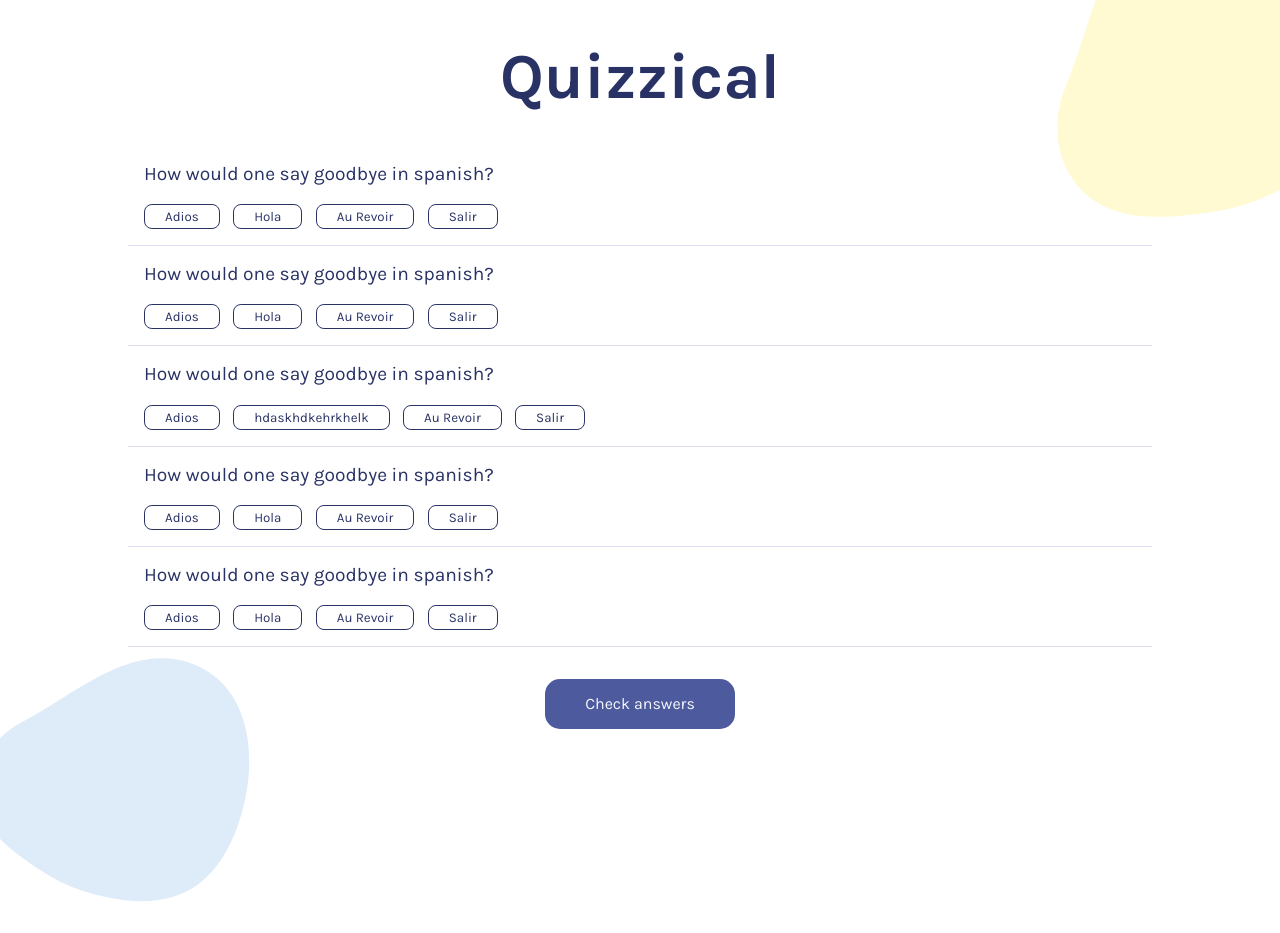
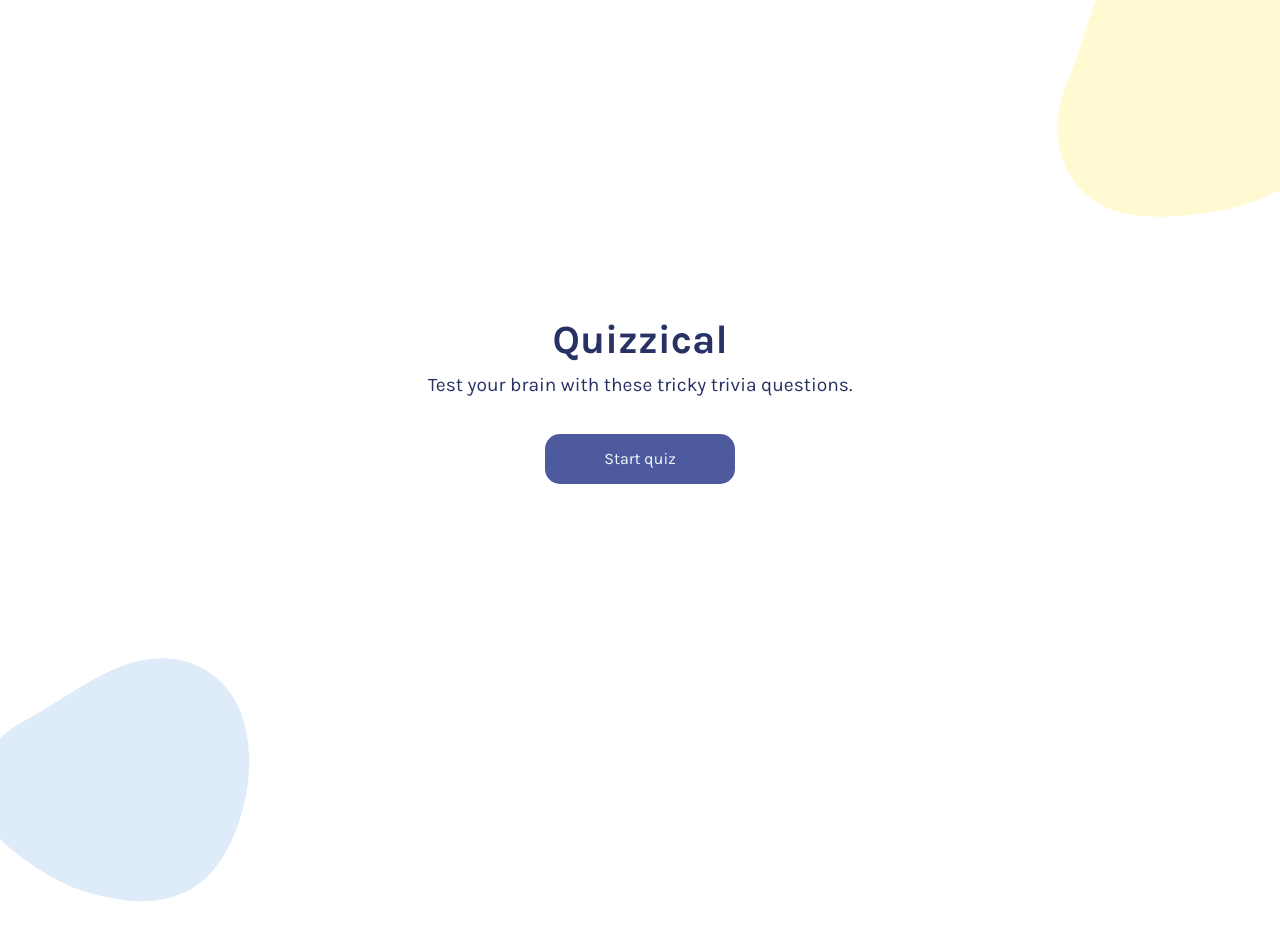
Before and after one commit to Jess247/trivia-quiz, a React (Vite) app: page / in a window 1280 px wide. Shown: the top 933 px of the page. Built offline with nearby package versions, Linux system fonts and the light colour scheme.

Commit message:
Update conditional rendering

```diff
--- a/src/App.jsx
+++ b/src/App.jsx
@@ -4,16 +4,23 @@
 
 
 function App() {
+  const [isQuiz, setIsQuiz] = useState(false)
+
+  function startQuiz() {
+    setIsQuiz(prevIsQuiz => !prevIsQuiz)
+  }
+
+  console.log(isQuiz)
 
   return (
     <>
     <div className='blob blob-top'>
-                <svg xmlns:xlink="http://www.w3.org/1999/xlink" version="1.1" xmlns="http://www.w3.org/2000/svg" viewBox="0 0 310 350">
-                    <path d="M156.4,339.5c31.8-2.5,59.4-26.8,80.2-48.5c28.3-29.5,40.5-47,56.1-85.1c14-34.3,20.7-75.6,2.3-111  c-18.1-34.8-55.7-58-90.4-72.3c-11.7-4.8-24.1-8.8-36.8-11.5l-0.9-0.9l-0.6,0.6c-27.7-5.8-56.6-6-82.4,3c-38.8,13.6-64,48.8-66.8,90.3c-3,43.9,17.8,88.3,33.7,128.8c5.3,13.5,10.4,27.1,14.9,40.9C77.5,309.9,111,343,156.4,339.5z"/>
-                </svg>
-            </div>
-      {/* <Start/> */}
-      <Questions/>
+          <svg xmlns:xlink="http://www.w3.org/1999/xlink" version="1.1" xmlns="http://www.w3.org/2000/svg" viewBox="0 0 310 350">
+              <path d="M156.4,339.5c31.8-2.5,59.4-26.8,80.2-48.5c28.3-29.5,40.5-47,56.1-85.1c14-34.3,20.7-75.6,2.3-111  c-18.1-34.8-55.7-58-90.4-72.3c-11.7-4.8-24.1-8.8-36.8-11.5l-0.9-0.9l-0.6,0.6c-27.7-5.8-56.6-6-82.4,3c-38.8,13.6-64,48.8-66.8,90.3c-3,43.9,17.8,88.3,33.7,128.8c5.3,13.5,10.4,27.1,14.9,40.9C77.5,309.9,111,343,156.4,339.5z"/>
+          </svg>
+      </div>
+      {!isQuiz ? <Start startQuiz={startQuiz}/> :
+      <Questions/>}
       <div className='blob blob-bottom'>
           <svg xmlns:xlink="http://www.w3.org/1999/xlink" version="1.1" xmlns="http://www.w3.org/2000/svg" viewBox="0 0 310 350">
               <path d="M156.4,339.5c31.8-2.5,59.4-26.8,80.2-48.5c28.3-29.5,40.5-47,56.1-85.1c14-34.3,20.7-75.6,2.3-111  c-18.1-34.8-55.7-58-90.4-72.3c-11.7-4.8-24.1-8.8-36.8-11.5l-0.9-0.9l-0.6,0.6c-27.7-5.8-56.6-6-82.4,3c-38.8,13.6-64,48.8-66.8,90.3c-3,43.9,17.8,88.3,33.7,128.8c5.3,13.5,10.4,27.1,14.9,40.9C77.5,309.9,111,343,156.4,339.5z"/>
--- a/src/Start.jsx
+++ b/src/Start.jsx
@@ -1,11 +1,11 @@
 import {useState} from 'react'
 
-function Start() {
+function Start(props) {
     return (
         <main className='main'>
             <h1 className='heading'>Quizzical</h1>
             <h3 className='sub-heading'>Test your brain with these tricky trivia questions.</h3>
-            <button className='btn'>Start quiz</button>
+            <button className='btn' onClick={props.startQuiz}>Start quiz</button>
         </main>
     )
 }
```
